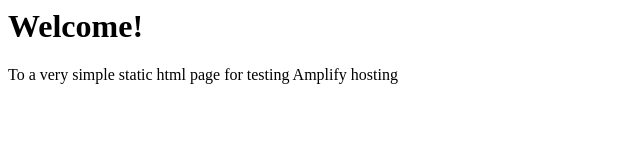
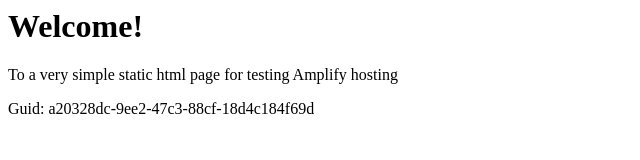
Before and after one commit to aws-aemilia-bah/Github-PR-Commit-Integration-Test-DoNotTouch-Gith-P5X5MO5I-v1-prod-me-south-1, a website: page src/index.html in a window 1280 px wide. Shown: the whole page, without its empty margins (0-640 px from the left). Drawn offline with Linux system fonts and the light colour scheme.

Commit message:
commit from integ tests

```diff
--- a/src/index.html
+++ b/src/index.html
@@ -1,3 +1,5 @@
+
+
 <html lang="en">
 
 <head>
@@ -10,6 +12,6 @@
 <body>
     <h1>Welcome!</h1>
     <p>To a very simple static html page for testing Amplify hosting</p>
-</body>
+    <p>Guid: a20328dc-9ee2-47c3-88cf-18d4c184f69d</p></body>
 
 </html>
```
